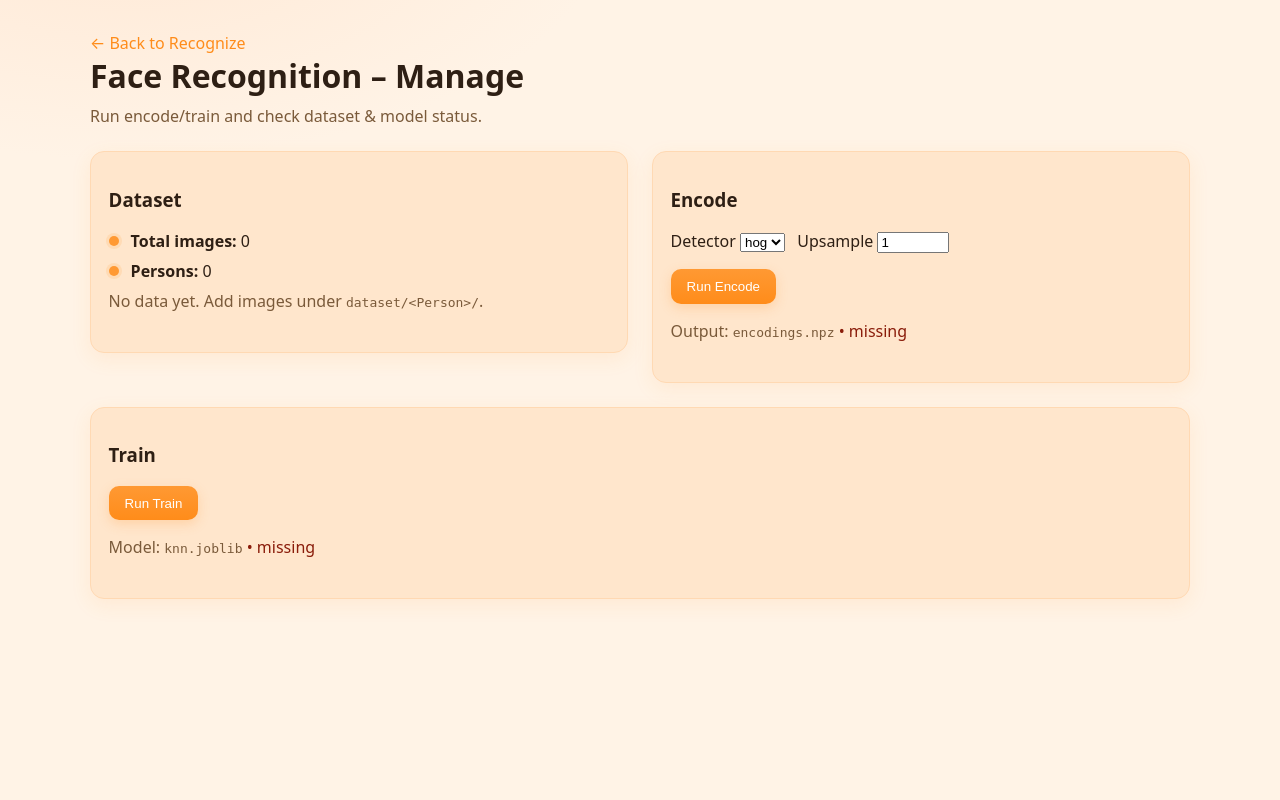
After one commit to Sayedli/ComputerVision, a Django app: page /manage in a window 1280 px wide. The commit adds this page. Run offline with Django 4.2, Linux system fonts and the light colour scheme.

Commit message:
Completed Django Management page

```diff
--- a/recognition/templates/recognition/index.html
+++ b/recognition/templates/recognition/index.html
@@ -30,7 +30,10 @@
   <body>
     <div class="container">
       <div class="header">
-        <h1>Face Recognition</h1>
+        <div style="display:flex;justify-content:space-between;align-items:center;gap:1rem;flex-wrap:wrap;">
+          <h1 style="margin:0">Face Recognition</h1>
+          <div><a href="/manage" class="link">Manage (encode/train)</a></div>
+        </div>
       </div>
 
       {% if error %}<p class="error">Error: {{ error }}</p>{% endif %}
--- /dev/null
+++ b/recognition/templates/recognition/manage.html
@@ -0,0 +1,95 @@
+<!doctype html>
+<html>
+  <head>
+    <meta charset="utf-8" />
+    <meta name="viewport" content="width=device-width, initial-scale=1" />
+    <title>Face Recognition – Manage</title>
+    <style>
+      :root{
+        --bg:#fff3e6; --panel:#ffe6cc; --accent:#ff9933; --accent2:#ff8c1a; --text:#2e1f14; --muted:#7a5a3a; --border:#ffd9b3;
+      }
+      html,body{ height:100%; }
+      body{ margin:0; font-family: system-ui, -apple-system, Segoe UI, Roboto, sans-serif; background: radial-gradient(1200px 600px at 10% -10%, #ffe9d6 0%, var(--bg) 40%, var(--bg) 100%); color:var(--text); }
+      .container{ max-width:1100px; margin: 0 auto; padding: 2rem 1rem; }
+      h1{ margin:0 0 .5rem; }
+      .subtitle{ color:var(--muted); margin:.25rem 0 1.5rem; }
+      .row{ display:flex; gap:1.5rem; align-items:flex-start; flex-wrap:wrap; }
+      .panel{ flex:1 1 340px; background:var(--panel); border:1px solid var(--border); border-radius:14px; padding:1rem 1.1rem; box-shadow:0 6px 20px rgba(255,153,51,.10); }
+      .btn{ background:linear-gradient(180deg, var(--accent), var(--accent2)); color:white; border:none; padding:.6rem 1rem; border-radius:10px; cursor:pointer; box-shadow:0 4px 12px rgba(255, 153, 51, .25); }
+      .btn:hover{ filter:brightness(.98); }
+      table{ border-collapse:collapse; width:100%; background:white; border-radius:10px; overflow:hidden; }
+      th,td{ padding:8px 10px; border-bottom:1px solid var(--border); text-align:left; }
+      .stat{ display:flex; gap:.75rem; align-items:center; margin:.5rem 0; }
+      .dot{ width:10px; height:10px; border-radius:50%; background:var(--accent); box-shadow:0 0 0 3px rgba(255,153,51,.15); }
+      .ok{ color:#146c43; }
+      .warn{ color:#8a1c0a; }
+      .msgs{ margin:.75rem 0; }
+      .msg{ padding:.5rem .75rem; border-radius:8px; margin:.4rem 0; }
+      .msg.success{ background:#e8f5e9; border:1px solid #c8e6c9; color:#1b5e20; }
+      .msg.error{ background:#fdecea; border:1px solid #f8d7da; color:#842029; }
+      .topnav a{ color:var(--accent2); text-decoration:none; margin-right:1rem; }
+      .topnav a:hover{ text-decoration:underline; }
+    </style>
+  </head>
+  <body>
+    <div class="container">
+      <div class="topnav">
+        <a href="/">← Back to Recognize</a>
+      </div>
+      <h1>Face Recognition – Manage</h1>
+      <div class="subtitle">Run encode/train and check dataset & model status.</div>
+
+      <div class="row">
+        <div class="panel">
+          <h3>Dataset</h3>
+          <div class="stat"><span class="dot"></span><div><strong>Total images:</strong> {{ total }}</div></div>
+          <div class="stat"><span class="dot"></span><div><strong>Persons:</strong> {{ persons|length }}</div></div>
+          {% if persons %}
+          <table>
+            <thead><tr><th>Person</th><th>Images</th></tr></thead>
+            <tbody>
+              {% for p in persons %}
+              <tr><td>{{ p.name }}</td><td>{{ p.count }}</td></tr>
+              {% endfor %}
+            </tbody>
+          </table>
+          {% else %}
+            <div class="subtitle">No data yet. Add images under <code>dataset/&lt;Person&gt;/</code>.</div>
+          {% endif %}
+        </div>
+
+        <div class="panel">
+          <h3>Encode</h3>
+          <form method="post" action="/manage/encode">
+            {% csrf_token %}
+            <p>
+              <label>Detector
+                <select name="model"><option value="hog">hog</option><option value="cnn">cnn</option></select>
+              </label>
+              <label style="margin-left:.5rem">Upsample <input type="number" name="upsample" value="1" min="0" max="2" style="width:4rem" /></label>
+            </p>
+            <p><button class="btn" type="submit">Run Encode</button></p>
+            <div class="subtitle">Output: <code>{{ ENC_FILENAME|default:"encodings.npz" }}</code> {% if enc_exists %}<span class="ok">✓ found</span>{% else %}<span class="warn">• missing</span>{% endif %}</div>
+          </form>
+        </div>
+
+        <div class="panel">
+          <h3>Train</h3>
+          <form method="post" action="/manage/train">
+            {% csrf_token %}
+            <p><button class="btn" type="submit">Run Train</button></p>
+            <div class="subtitle">Model: <code>{{ KNN_FILENAME|default:"knn.joblib" }}</code> {% if knn_exists %}<span class="ok">✓ found</span>{% else %}<span class="warn">• missing</span>{% endif %}</div>
+          </form>
+        </div>
+      </div>
+
+      {% if messages %}
+      <div class="msgs">
+        {% for m in messages %}
+          <div class="msg {{ m.tags }}">{{ m }}</div>
+        {% endfor %}
+      </div>
+      {% endif %}
+    </div>
+  </body>
+  </html>
--- a/recognition/urls.py
+++ b/recognition/urls.py
@@ -1,10 +1,13 @@
 from __future__ import annotations
 
 from django.urls import path
-from .views import index, api_recognize, reload_model
+from .views import index, api_recognize, reload_model, manage, manage_encode, manage_train
 
 urlpatterns = [
     path('', index, name='index'),
     path('api/recognize', api_recognize, name='api_recognize'),
     path('reload', reload_model, name='reload_model'),
+    path('manage', manage, name='manage'),
+    path('manage/encode', manage_encode, name='manage_encode'),
+    path('manage/train', manage_train, name='manage_train'),
 ]
--- a/recognition/views.py
+++ b/recognition/views.py
@@ -8,6 +8,7 @@ from typing import List, Dict
 
 from django.http import HttpRequest, HttpResponse, JsonResponse
 from django.shortcuts import render, redirect
+from django.contrib import messages
 from django.views.decorators.csrf import csrf_exempt
 
 import numpy as np
@@ -15,9 +16,12 @@ from PIL import Image
 import cv2
 import face_recognition
 
-from fr.paths import KNN_PATH
+from fr.paths import KNN_PATH, DATASET_DIR, ENC_PATH
 from fr.recognize import load_knn
 from fr.utils import draw_box_with_label, distance_to_confidence
+from fr.utils import list_persons, image_paths_for_person
+from fr.encode import encode_dataset
+from fr.train import train_knn
 
 
 _KNN_CACHE = {
@@ -96,3 +100,43 @@ def reload_model(request: HttpRequest) -> HttpResponse:
     _KNN_CACHE['model'] = None
     _KNN_CACHE['path'] = None
     return redirect('index')
+
+
+def _dataset_summary() -> dict:
+    persons = list_persons(DATASET_DIR)
+    per_counts = []
+    total = 0
+    for p in persons:
+        cnt = len(image_paths_for_person(DATASET_DIR, p))
+        per_counts.append({"name": p, "count": cnt})
+        total += cnt
+    return {"persons": per_counts, "total": total, "enc_exists": ENC_PATH.exists(), "knn_exists": KNN_PATH.exists()}
+
+
+def manage(request: HttpRequest) -> HttpResponse:
+    ctx = _dataset_summary()
+    return render(request, 'recognition/manage.html', ctx)
+
+
+def manage_encode(request: HttpRequest) -> HttpResponse:
+    if request.method != 'POST':
+        return redirect('manage')
+    model = request.POST.get('model', 'hog')
+    upsample = int(request.POST.get('upsample', '1'))
+    try:
+        X, y, n_imgs, n_faces = encode_dataset(dataset_dir=DATASET_DIR, enc_path=ENC_PATH, model=model, upsample=upsample)
+        messages.success(request, f"Encoded {n_faces} faces from {n_imgs} images. Saved {ENC_PATH.name}.")
+    except Exception as e:
+        messages.error(request, f"Encode failed: {e}")
+    return redirect('manage')
+
+
+def manage_train(request: HttpRequest) -> HttpResponse:
+    if request.method != 'POST':
+        return redirect('manage')
+    try:
+        knn, k_used, classes = train_knn(enc_path=ENC_PATH, knn_path=KNN_PATH)
+        messages.success(request, f"Trained KNN (k={k_used}) with {len(classes)} classes. Saved {KNN_PATH.name}.")
+    except Exception as e:
+        messages.error(request, f"Train failed: {e}")
+    return redirect('manage')
```
